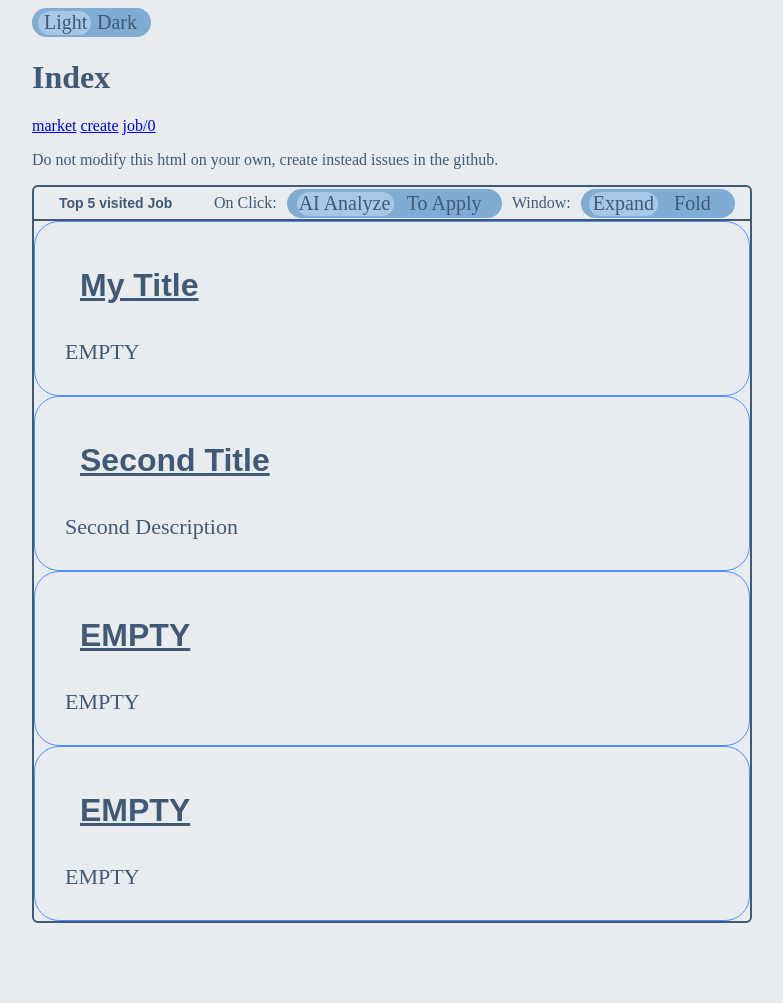
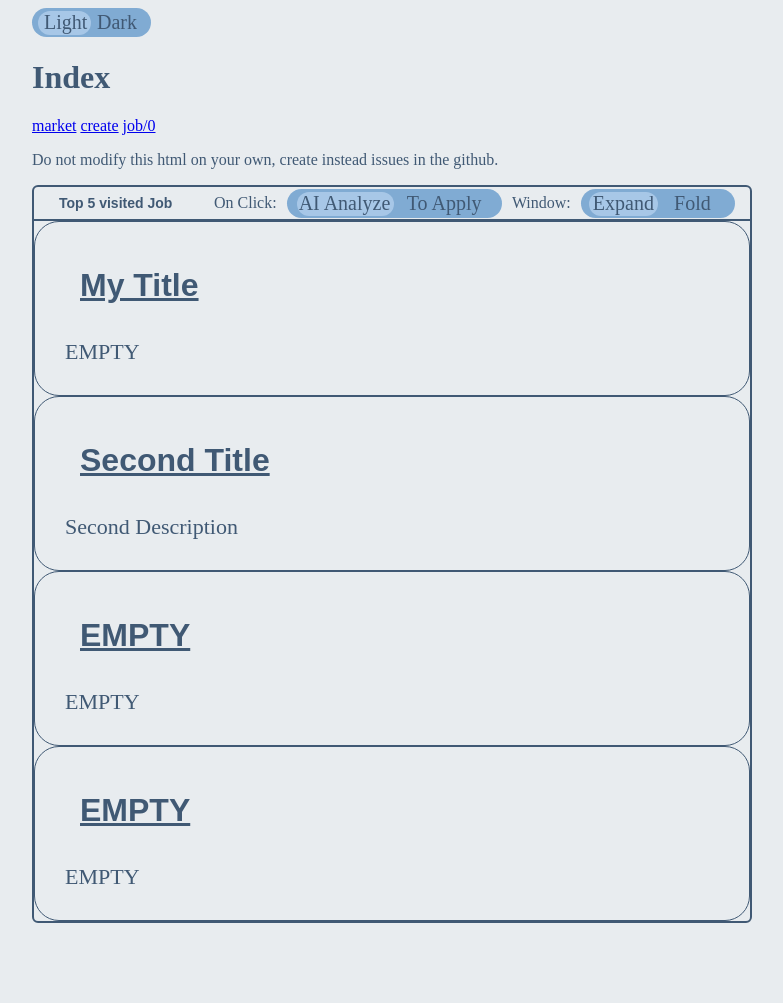
Before and after one commit to nasraabdirahman/cv-analyzer, a Flask app: page / in a window 1280 px wide. Shown: the whole page, without its empty margins (248-1031 px from the left). Run offline with Flask 3, Linux system fonts and the light colour scheme.

Commit message:
update color of the card border so it matches the style.

```diff
--- a/static/css/card.css
+++ b/static/css/card.css
@@ -13,7 +13,7 @@
     width: 100%;
     box-sizing: border-box;
     position: relative;
-    border: 1px solid #4f8cff;
+    border: 1px solid var(--secondary-colour, #FFF);
     border-radius: 25px;
     padding: 30px;
     background-color: var(--primary-bg-colour, #FFF);
```
